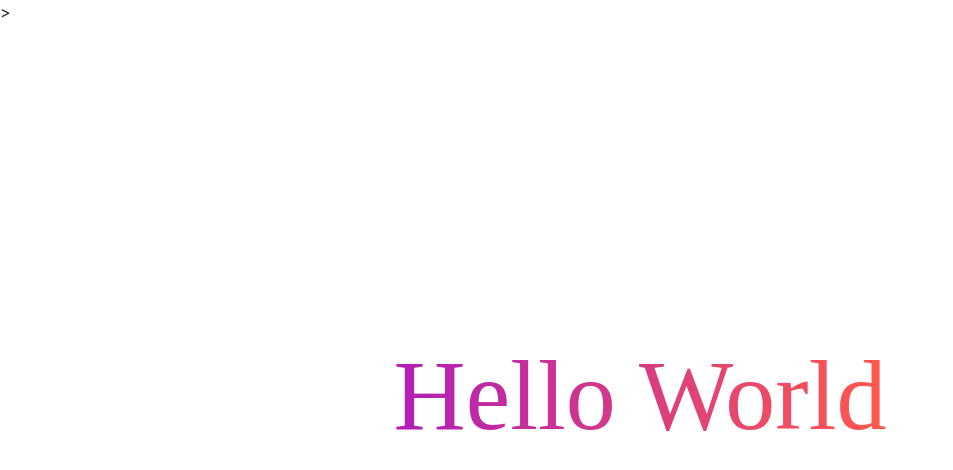
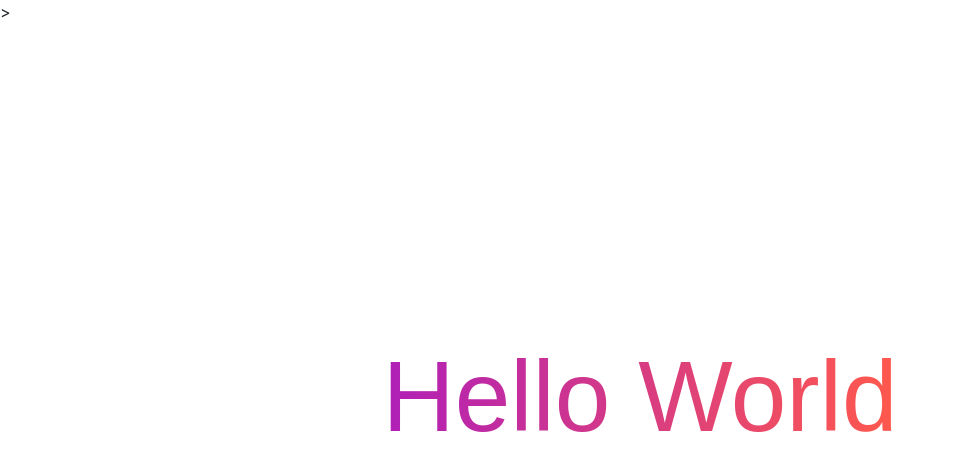
Before and after one commit to Flyingsmiler/Dreamhiker, a plain HTML site: page index.html in a window 1280 px wide. Shown: the whole page, without its empty margins (0-953 px from the left). Drawn offline with nearby package versions, Linux system fonts and the light colour scheme.

Commit message:
custom.css

```diff
--- a/css/custom.css
+++ b/css/custom.css
@@ -1,7 +1,7 @@
 .gradient {
     display: inline-block;
     font-size: 100px;
-    font-family: 'microsoft yahei';
+    font-family: italic arial,microsoft yahei,sans-serif;
     background-image: -webkit-gradient(linear, left center, right center, from(rgba(176, 31, 184, 1)), to(rgba(255, 89, 76, 1)));
     -webkit-background-clip: text;
     -webkit-text-fill-color: transparent;
```
